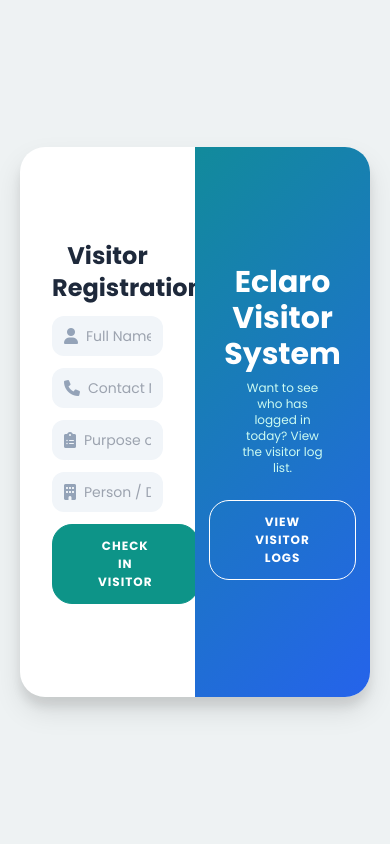
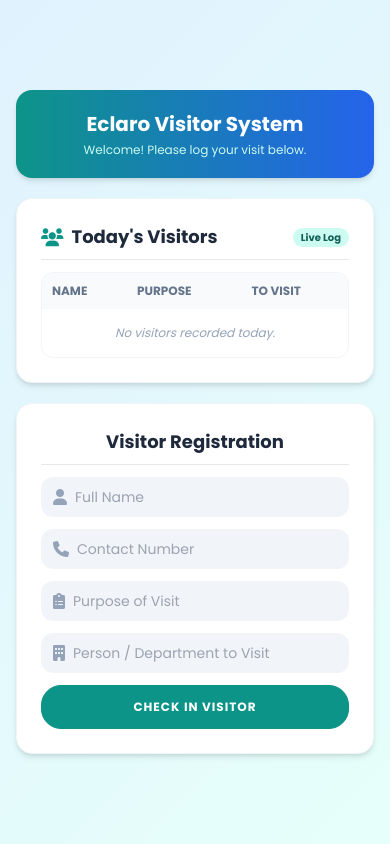
Before and after one commit to erickarcenal-hue/eclaro-visitor-system, a Flask app: page / in a window 390 px wide. Run offline with Flask 3, Linux system fonts and the light colour scheme; some libraries are stand-ins or nearby versions.

Commit message:
Refactor index.html for improved layout and styles
Updated styling for the main container and adjusted layout for mobile responsiveness. Enhanced visitor registration form and visitor list display.

```diff
--- a/templates/index.html
+++ b/templates/index.html
@@ -13,14 +13,17 @@
             box-sizing: border-box;
         }
         body {
-            background: #eef2f3;
+            background: linear-gradient(135deg, #e0f2fe 0%, #e6fffa 100%);
             display: flex;
             justify-content: center;
             align-items: center;
             min-height: 100vh;
             margin: 0;
-            padding: 20px;
+            padding: 16px;
         }
+
+        /* DESKTOP SLIDING LAYOUT */
+        @media (min-width: 768px) {
             .container {
                 background-color: #fff;
                 border-radius: 25px;
@@ -58,14 +61,8 @@
                 animation: show 0.6s;
             }
             @keyframes show {
-            0%, 49.99% {
-                opacity: 0;
-                z-index: 1;
-            }
-            50%, 100% {
-                opacity: 1;
-                z-index: 5;
-            }
+                0%, 49.99% { opacity: 0; z-index: 1; }
+                50%, 100% { opacity: 1; z-index: 5; }
             }
             .overlay-container {
                 position: absolute;
@@ -107,19 +104,34 @@
                 transform: translateX(0);
                 transition: transform 0.6s ease-in-out;
             }
-        .overlay-left {
-            transform: translateX(-20%);
+            .overlay-left { transform: translateX(-20%); }
+            .container.right-panel-active .overlay-left { transform: translateX(0); }
+            .overlay-right { right: 0; transform: translateX(0); }
+            .container.right-panel-active .overlay-right { transform: translateX(20%); }
         }
-        .container.right-panel-active .overlay-left {
-            transform: translateX(0);
+
+        /* MOBILE RESPONSIVE LAYOUT */
+        @media (max-width: 767px) {
+            .container {
+                width: 100%;
+                display: flex;
+                flex-direction: column;
+                gap: 20px;
             }
-        .overlay-right {
-            right: 0;
-            transform: translateX(0);
+            .overlay-container {
+                display: none; /* Hide desktop slider overlay on mobile */
             }
-        .container.right-panel-active .overlay-right {
-            transform: translateX(20%);
+            .form-container {
+                position: relative !important;
+                width: 100% !important;
+                opacity: 1 !important;
+                transform: none !important;
             }
+            .mobile-header {
+                display: block;
+            }
+        }
+
         .btn-custom {
             border-radius: 20px;
             border: 1px solid #0d9488;
@@ -133,23 +145,64 @@
             transition: transform 80ms ease-in;
             cursor: pointer;
         }
-        .btn-custom:active {
-            transform: scale(0.95);
-        }
-        .btn-ghost {
-            background-color: transparent;
-            border-color: #FFFFFF;
-        }
+        .btn-custom:active { transform: scale(0.95); }
+        .btn-ghost { background-color: transparent; border-color: #FFFFFF; }
     </style>
 </head>
 <body>
 
+    <!-- Main Container -->
     <div class="container" id="container">
 
-        <!-- VISITOR REGISTRATION FORM (LEFT PANEL) -->
-        <div class="form-container register-container p-8 flex flex-col justify-center">
+        <!-- MOBILE HEADER CARD -->
+        <div class="mobile-header md:hidden bg-gradient-to-r from-teal-600 to-blue-600 rounded-2xl p-5 text-white shadow-md text-center">
+            <h1 class="text-xl font-bold">Eclaro Visitor System</h1>
+            <p class="text-xs text-teal-100 mt-1">Welcome! Please log your visit below.</p>
+        </div>
+
+        <!-- 1. TODAY'S VISITOR LIST (Nasa Taas) -->
+        <div class="form-container list-container bg-white rounded-2xl p-6 shadow-md md:shadow-none border border-slate-100 md:border-none flex flex-col justify-center">
+            <div class="w-full space-y-3">
+                <div class="flex items-center justify-between border-b pb-2">
+                    <h2 class="text-lg font-bold text-slate-800 flex items-center gap-2">
+                        <i class="fas fa-users text-teal-600"></i> Today's Visitors
+                    </h2>
+                    <span class="bg-teal-100 text-teal-800 text-[10px] font-bold px-2 py-0.5 rounded-full">Live Log</span>
+                </div>
+
+                <div class="overflow-y-auto max-h-[220px] md:max-h-[350px] rounded-xl border border-slate-100">
+                    <table class="w-full text-left text-xs">
+                        <thead class="bg-slate-50 text-slate-500 uppercase">
+                            <tr>
+                                <th class="p-2.5">Name</th>
+                                <th class="p-2.5">Purpose</th>
+                                <th class="p-2.5">To Visit</th>
+                            </tr>
+                        </thead>
+                        <tbody class="divide-y divide-slate-100">
+                            {% if visitors %}
+                                {% for visitor in visitors %}
+                                <tr class="hover:bg-slate-50">
+                                    <td class="p-2.5 font-semibold text-slate-800">{{ visitor.name if visitor.name else visitor[0] }}</td>
+                                    <td class="p-2.5 text-slate-600">{{ visitor.purpose if visitor.purpose else visitor[2] }}</td>
+                                    <td class="p-2.5 text-slate-600">{{ visitor.person_to_visit if visitor.person_to_visit else visitor[3] }}</td>
+                                </tr>
+                                {% endfor %}
+                            {% else %}
+                                <tr>
+                                    <td colspan="3" class="p-4 text-center text-slate-400 italic">No visitors recorded today.</td>
+                                </tr>
+                            {% endif %}
+                        </tbody>
+                    </table>
+                </div>
+            </div>
+        </div>
+
+        <!-- 2. VISITOR REGISTRATION FORM (Nasa Baba) -->
+        <div class="form-container register-container bg-white rounded-2xl p-6 shadow-md md:shadow-none border border-slate-100 md:border-none flex flex-col justify-center">
             <form action="/add" method="POST" class="space-y-3 text-center">
-                <h1 class="text-2xl font-bold text-slate-800 mb-2">Visitor Registration</h1>
+                <h2 class="text-lg font-bold text-slate-800 mb-1 border-b pb-2 md:border-none">Visitor Registration</h2>
 
                 <div class="bg-slate-100 rounded-xl p-2.5 flex items-center px-3">
                     <i class="fas fa-user text-slate-400 mr-2"></i>
@@ -171,55 +224,19 @@
                     <input type="text" name="person_to_visit" required placeholder="Person / Department to Visit" class="bg-transparent text-sm w-full focus:outline-none">
                 </div>
 
-                <button type="submit" class="btn-custom mt-4">Check in Visitor</button>
+                <button type="submit" class="btn-custom w-full mt-2">Check in Visitor</button>
             </form>
         </div>
 
-        <!-- TODAY'S VISITOR LIST (RIGHT PANEL) -->
-        <div class="form-container list-container p-6 flex flex-col justify-center">
-            <div class="w-full space-y-3">
-                <h2 class="text-xl font-bold text-slate-800 text-center">Today's Visitors</h2>
-
-                <div class="overflow-y-auto max-h-[350px] rounded-xl border border-slate-100">
-                    <table class="w-full text-left text-xs">
-                        <thead class="bg-slate-50 text-slate-500 uppercase">
-                            <tr>
-                                <th class="p-2">Name</th>
-                                <th class="p-2">Purpose</th>
-                                <th class="p-2">To Visit</th>
-                            </tr>
-                        </thead>
-                        <tbody class="divide-y divide-slate-100">
-                            {% if visitors %}
-                                {% for visitor in visitors %}
-                                <tr class="hover:bg-slate-50">
-                                    <td class="p-2 font-semibold text-slate-800">{{ visitor.name if visitor.name else visitor[0] }}</td>
-                                    <td class="p-2 text-slate-600">{{ visitor.purpose if visitor.purpose else visitor[2] }}</td>
-                                    <td class="p-2 text-slate-600">{{ visitor.person_to_visit if visitor.person_to_visit else visitor[3] }}</td>
-                                </tr>
-                                {% endfor %}
-                            {% else %}
-                                <tr>
-                                    <td colspan="3" class="p-4 text-center text-slate-400 italic">No visitors today.</td>
-                                </tr>
-                            {% endif %}
-                        </tbody>
-                    </table>
-                </div>
-            </div>
-        </div>
-
-        <!-- SLIDING OVERLAY PANEL -->
-        <div class="overlay-container">
+        <!-- SLIDING OVERLAY PANEL (DESKTOP ONLY) -->
+        <div class="overlay-container hidden md:block">
             <div class="overlay">
-                <!-- Overlay Left Side -->
                 <div class="overlay-panel overlay-left">
                     <h1 class="text-3xl font-bold mb-2">Welcome to Eclaro!</h1>
                     <p class="text-xs mb-6 text-teal-100">Need to check in a new guest? Switch back to the registration form.</p>
                     <button class="btn-custom btn-ghost" id="signIn">Check in Visitor</button>
                 </div>
 
-                <!-- Overlay Right Side -->
                 <div class="overlay-panel overlay-right">
                     <h1 class="text-3xl font-bold mb-2">Eclaro Visitor System</h1>
                     <p class="text-xs mb-6 text-teal-100">Want to see who has logged in today? View the visitor log list.</p>
@@ -230,12 +247,13 @@
 
     </div>
 
-    <!-- JavaScript to trigger sliding effect -->
+    <!-- JavaScript to trigger sliding effect on Desktop -->
     <script>
         const signUpButton = document.getElementById('signUp');
         const signInButton = document.getElementById('signIn');
         const container = document.getElementById('container');
 
+        if(signUpButton && signInButton){
             signUpButton.addEventListener('click', () => {
                 container.classList.add("right-panel-active");
             });
@@ -243,6 +261,7 @@
             signInButton.addEventListener('click', () => {
                 container.classList.remove("right-panel-active");
             });
+        }
     </script>
 </body>
 </html>
```
Lines whose indentation alone changed are shown as unchanged.
